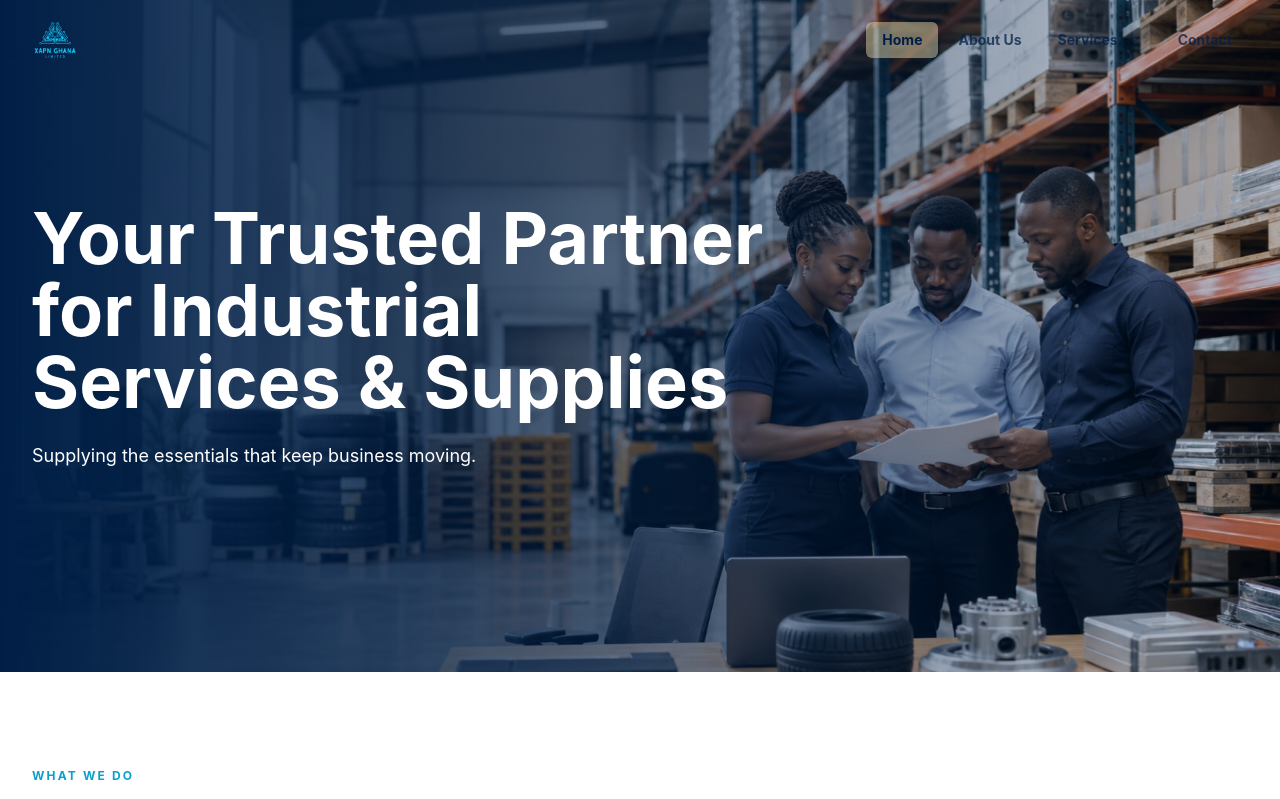
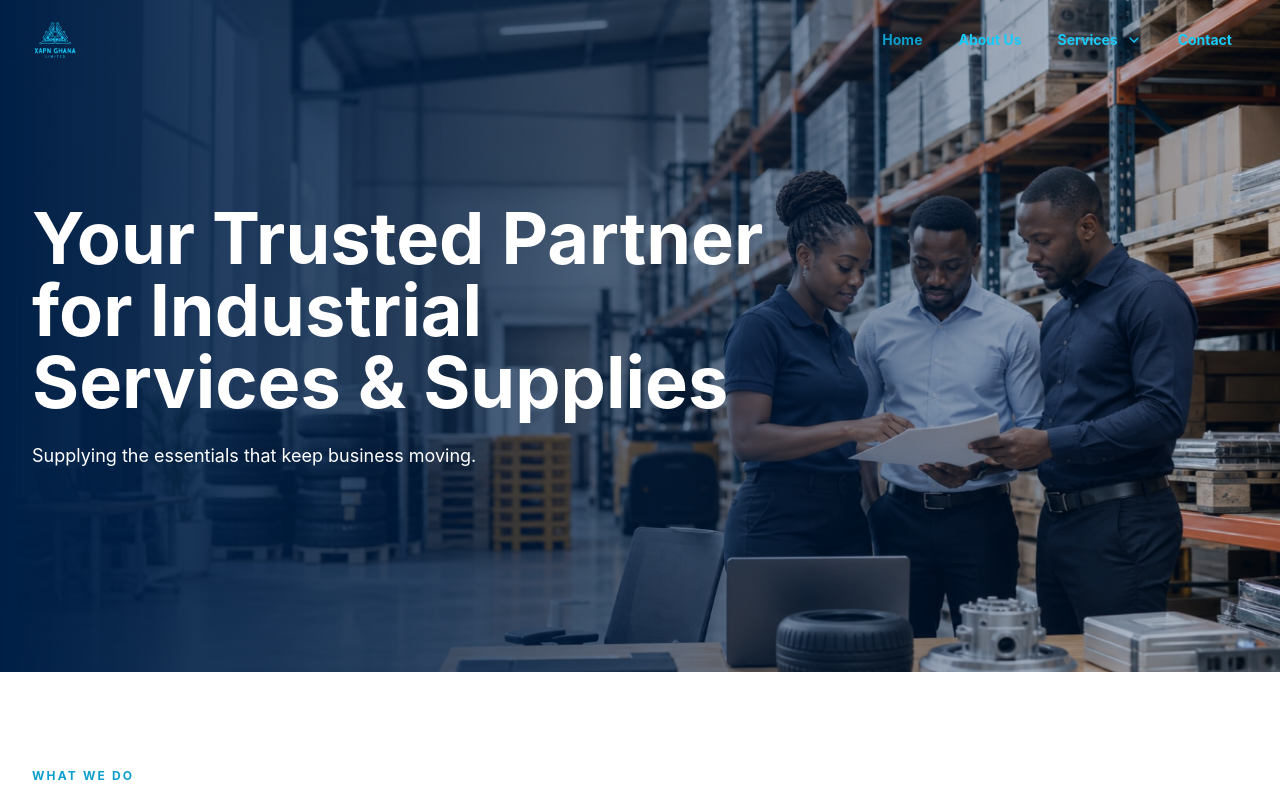
Before and after one commit to brobbeymessiah/XAPNGHANA, a React (Vite) app: page / in a window 1280 px wide. Shown: the top 799 px of the page. Built offline with nearby package versions, Linux system fonts and the light colour scheme; the HTML template or start-up script is replaced by a standard one.

Commit message:
git commit "improve the navigation background color"

```diff
--- a/src/components/Header.tsx
+++ b/src/components/Header.tsx
@@ -174,8 +174,8 @@ export function Header({ route, menuOpen, setMenuOpen, navigate }: HeaderProps)
                     type="button"
                     className={`inline-flex items-center gap-2 rounded-md px-4 py-2 text-sm font-bold transition ${
                       isDesktopServicesHighlighted
-                        ? "bg-[#F7E5B3]/45 text-ink"
-                        : "text-ink/75 hover:bg-[#F7E5B3]/35 hover:text-ink"
+                        ? "text-brand-dark"
+                        : "text-brand hover:text-brand-dark"
                     }`}
                     onClick={() => setDesktopServicesOpen((open) => !open)}
                     aria-expanded={desktopServicesOpen}
@@ -277,8 +277,8 @@ export function Header({ route, menuOpen, setMenuOpen, navigate }: HeaderProps)
                   aria-current={route === item.href ? "page" : undefined}
                   className={`rounded-md px-4 py-2 text-sm font-bold transition ${
                     route === item.href && !desktopServicesOpen
-                      ? "bg-[#F7E5B3]/45 text-ink"
-                      : "text-ink/75 hover:bg-[#F7E5B3]/35 hover:text-ink"
+                      ? "text-brand-dark"
+                      : "text-brand hover:text-brand-dark"
                   }`}
                 >
                   {item.label}
```
